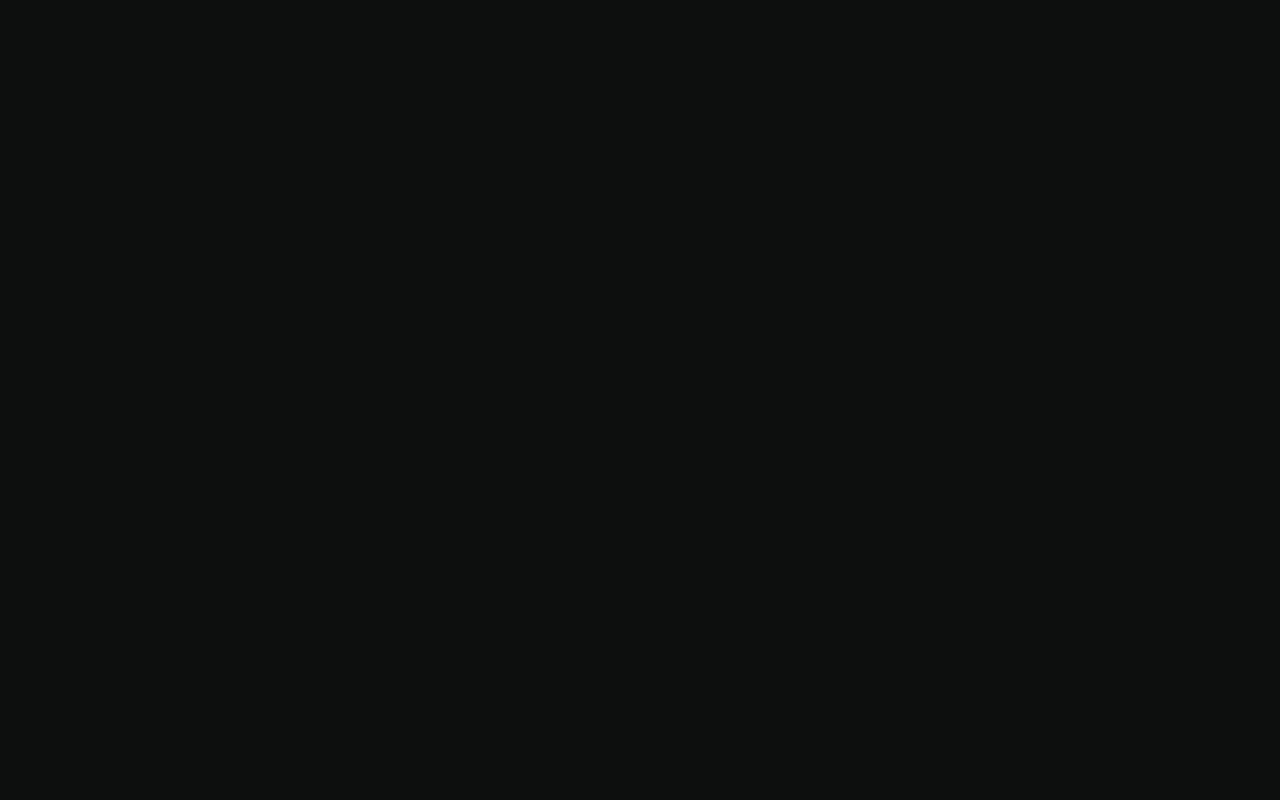
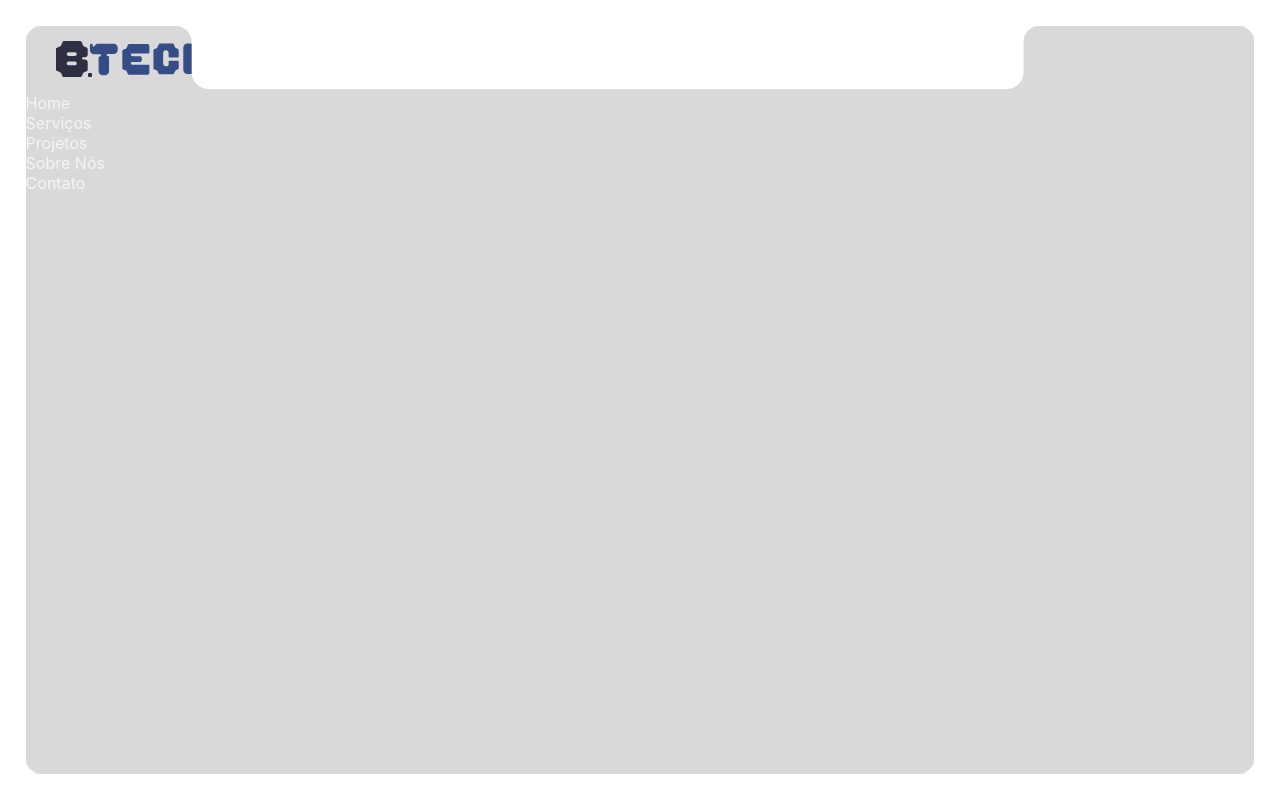
Before and after one commit to Diasprogramador/Brothers_Tech, a React (Vite) app in the folder landing_page_2/: page / in a window 1280 px wide. Shown: the top 800 px of the page. Built offline with nearby package versions, Linux system fonts and the light colour scheme.

Commit message:
refactor: extract clipPath SVG into separate Svg component

```diff
--- a/landing_page_2/src/components/Hero/Hero.css
+++ b/landing_page_2/src/components/Hero/Hero.css
@@ -1,81 +1,14 @@
 .hero {
-  min-height: 100vh;
-  display: flex;
-  align-items: center;
-  justify-content: center;
-  padding: 3vw;
+  width: 100%;
+  height: 100vh;
+  padding: 2vw;
   position: relative;
-  background: #0c0f0d;
+  background-color: #fff;
 }
 
 .hero-container {
-  background-color: aqua;
+  width: 100%;
+  height: 100%;
+  background-color: #d9d9d9;
   clip-path: url("#formato");
 }
-
-.hero-frame {
-  width: 100%;
-  height: 100%;
-}
-
-.hero-content {
-  position: absolute;
-  inset: 0;
-  display: flex;
-  align-items: center;
-  justify-content: center;
-}
-
-.hero-logo {
-  max-width: 320px;
-  height: auto;
-}
-
-/* Navbar integrada */
-.hero-nav {
-  position: absolute;
-  top: 0;
-  left: 0;
-  right: 0;
-  z-index: 100;
-  padding: 20px 32px;
-  transition: all 0.3s ease;
-}
-
-.hero-nav--scrolled {
-  position: fixed;
-  background: rgba(12, 15, 13, 0.9);
-  backdrop-filter: blur(10px);
-  border-bottom: 1px solid #26302b;
-}
-
-.hero-nav-container {
-  max-width: 1200px;
-  margin: 0 auto;
-  display: flex;
-  align-items: center;
-  justify-content: space-between;
-}
-
-.hero-nav-logo img {
-  height: 32px;
-  width: auto;
-}
-
-.hero-nav-links {
-  list-style: none;
-  display: flex;
-  gap: 32px;
-}
-
-.hero-nav-links a {
-  color: #94a39a;
-  text-decoration: none;
-  font-size: 14px;
-  font-weight: 500;
-  transition: color 0.2s ease;
-}
-
-.hero-nav-links a:hover {
-  color: #f2f5f2;
-}
--- a/landing_page_2/src/components/Hero/Hero.tsx
+++ b/landing_page_2/src/components/Hero/Hero.tsx
@@ -1,4 +1,5 @@
 import { useState, useEffect } from "react";
+import { Svg } from "./svg/Svg";
 import "./Hero.css";
 
 export const Hero = () => {
@@ -14,44 +15,19 @@ export const Hero = () => {
 
   return (
     <>
-      <svg
-        xmlns="http://www.w3.org/2000/svg"
-        viewBox="0 0 1 1"
-        preserveAspectRatio="none"
-      >
-        <defs>
-          <clipPath id="formato" clipPathUnits="objectBoundingBox">
-            <path
-              d="
-        M1 0.978237
-        C1 0.990257 0.993702 1 0.985925 1
-        H0.014075
-        C0.006301 1 0 0.990257 0 0.978237
-        V0.021763
-        C0 0.009742 0.006301 0 0.014075 0
-        H0.121042
-        C0.128782 0 0.135116 0.009742 0.135116 0.021763
-        V0.063112
-        C0.135116 0.075131 0.141450 0.084875 0.149191 0.084875
-        H0.798030
-        C0.805771 0.084875 0.812104 0.075131 0.812104 0.063112
-        V0.021763
-        C0.812104 0.009742 0.818438 0 0.826179 0
-        H0.985925
-        C0.993702 0 1 0.009742 1 0.021763
-        V0.978237
-        Z"
-            />
-          </clipPath>
-        </defs>
-      </svg>
+      {/* Formato Svg: */}
+      <Svg />
 
       <section id="home" className="hero">
+        <div className="hero-container">
           <nav className={`hero-nav ${scrolled ? "hero-nav--scrolled" : ""}`}>
             <div className="hero-nav-container">
+              {/* Logo */}
               <a href="#home" className="hero-nav-logo">
                 <img src="/assets/logo/Logo.svg" alt="Brothers Tech" />
               </a>
+
+              {/* Lista ds Links */}
               <ul className="hero-nav-links">
                 <li>
                   <a href="#home">Home</a>
@@ -71,8 +47,7 @@ export const Hero = () => {
               </ul>
             </div>
           </nav>
-
-        <div className="hero-container"></div>
+        </div>
       </section>
     </>
   );
--- /dev/null
+++ b/landing_page_2/src/components/Hero/svg/Svg.tsx
@@ -0,0 +1,39 @@
+export const Svg = () => {
+  return (
+    <svg
+      xmlns="http://www.w3.org/2000/svg"
+      viewBox="0 0 1 1"
+      preserveAspectRatio="none"
+      width="0"
+      height="0"
+      style={{ position: 'absolute' }}
+      aria-hidden="true"
+    >
+      <defs>
+        <clipPath id="formato" clipPathUnits="objectBoundingBox">
+          <path
+            d="
+        M1 0.978237
+        C1 0.990257 0.993702 1 0.985925 1
+        H0.014075
+        C0.006301 1 0 0.990257 0 0.978237
+        V0.021763
+        C0 0.009742 0.006301 0 0.014075 0
+        H0.121042
+        C0.128782 0 0.135116 0.009742 0.135116 0.021763
+        V0.063112
+        C0.135116 0.075131 0.141450 0.084875 0.149191 0.084875
+        H0.798030
+        C0.805771 0.084875 0.812104 0.075131 0.812104 0.063112
+        V0.021763
+        C0.812104 0.009742 0.818438 0 0.826179 0
+        H0.985925
+        C0.993702 0 1 0.009742 1 0.021763
+        V0.978237
+        Z"
+          />
+        </clipPath>
+      </defs>
+    </svg>
+  );
+};
```
Lines whose indentation alone changed are shown as unchanged.
